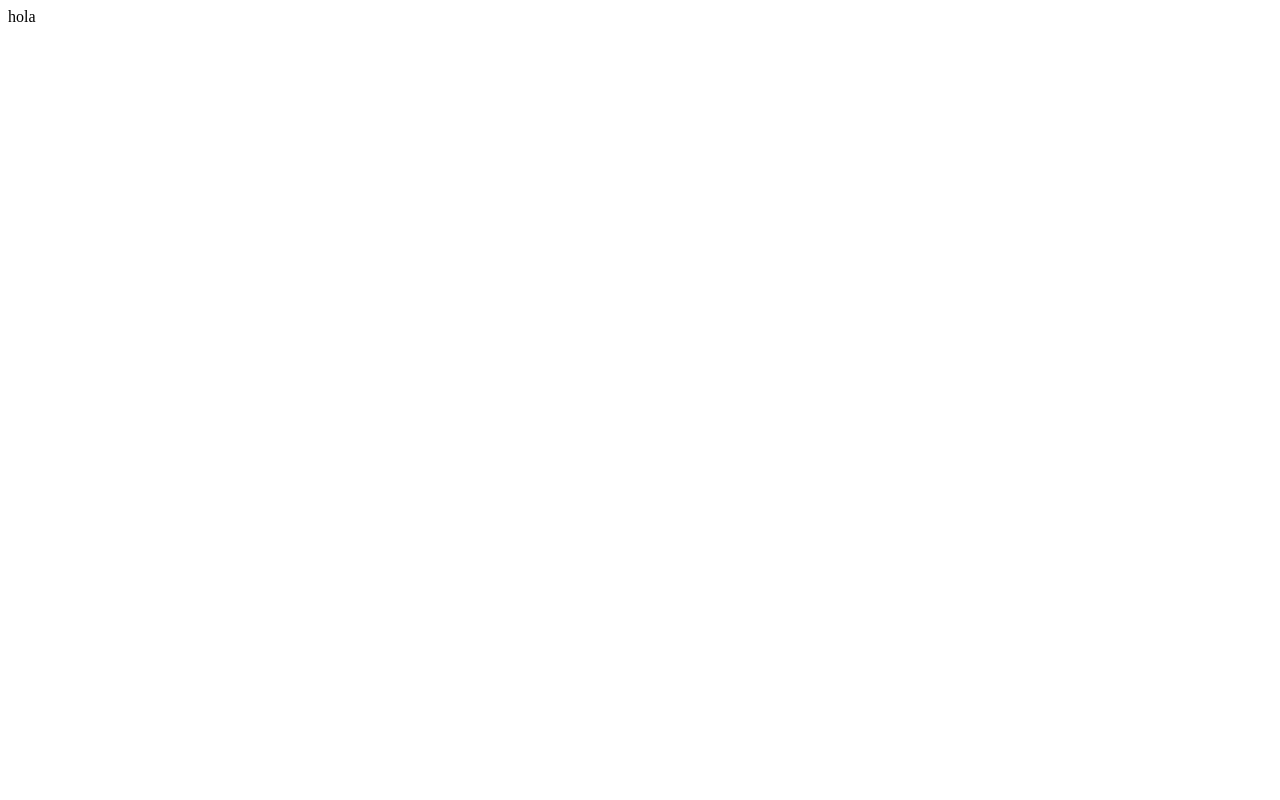
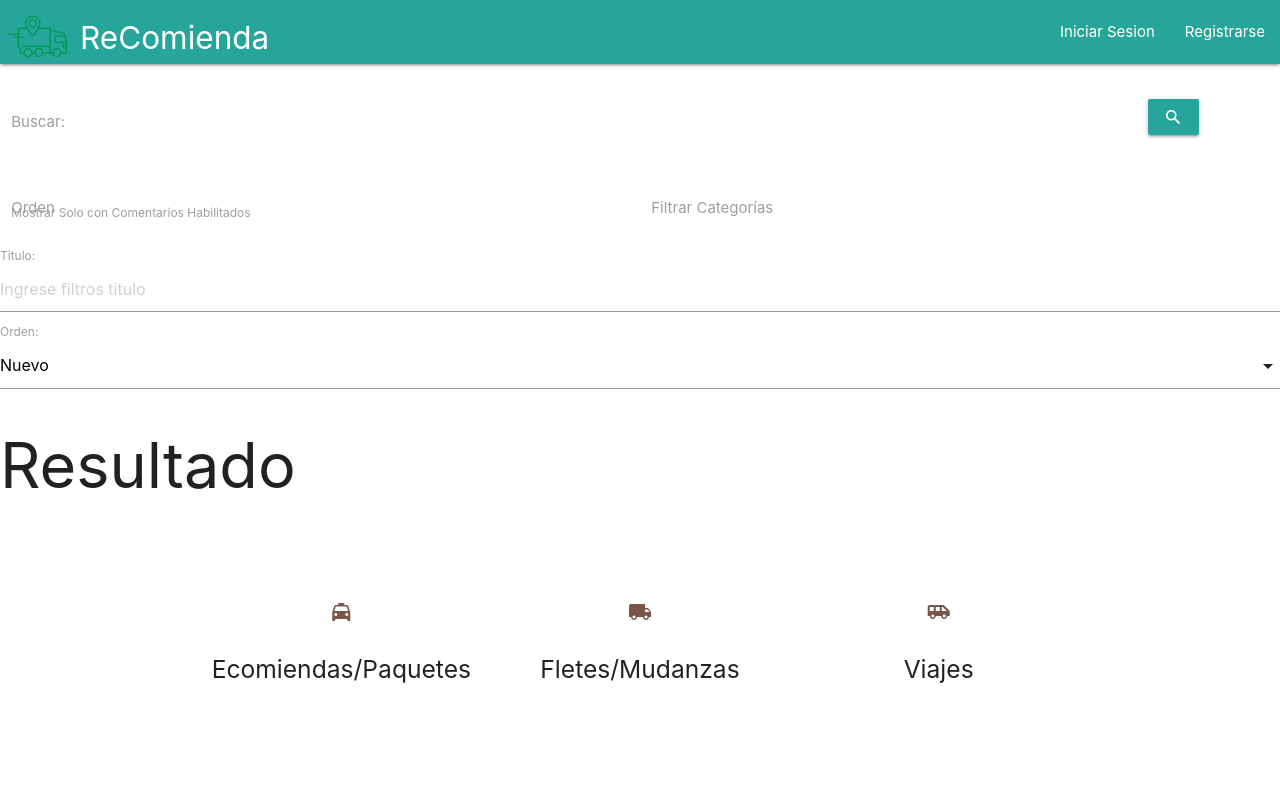
Before and after one commit to informatorio2020com07/Grupo1, a Django app: page /anuncio/search in a window 1280 px wide. Before the commit the page is almost empty. Run offline with Django 3.2, Linux system fonts and the light colour scheme; data that the repository does not hold is empty; some libraries are stand-ins or nearby versions.

Commit message:
Anda el search

```diff
--- a/ReComienda/Anuncio/templates/anuncio/index.html
+++ b/ReComienda/Anuncio/templates/anuncio/index.html
@@ -42,14 +42,15 @@
         <h5 class="header col s12 light">DESCRIPCION introductoria de la web...</h5>
       </div>
         <div class="row center">
-          <form method="GET" enctype="multipart/form-data" action="{% url 'search' %}">
+        {% include "anuncio/search_form.html"%}
+        <!--  <form method="GET" enctype="multipart/form-data" action="{% url 'search' %}">
 
             {{ search_form }}
 
          <input type="submit" name="">
 
           <a href="#" id="download-button" class="btn-large waves-effect waves-light teal lighten-1"><i class="material-icons">search</i></a></a>
-        </div></form>
+        </div></form> !-->
     </div>
       <div class="parallax"><img src="{% static 'img/ruta.jpg' %}" alt="Unsplashed background img 3"></div>
 </div>
--- /dev/null
+++ b/ReComienda/Anuncio/templates/anuncio/search.html
@@ -0,0 +1,17 @@
+{% extends 'base.html' %}
+{% load static %}
+{% block titulonavegador %}
+Buscar
+{% endblock %}
+
+{% block contenido %}
+<form action="" >
+
+{{ form }}
+
+</form>
+
+<h1>Resultado</h1>
+{% include 'anuncio/anuncio_cuadricula.html' with lista_anuncio=publicaciones%}
+
+{% endblock %}
--- a/ReComienda/Anuncio/templates/anuncio/search_form.html
+++ b/ReComienda/Anuncio/templates/anuncio/search_form.html
@@ -1,4 +1,4 @@
-<form method="GET" style="padding-top: 20px;">
+<form method="GET" style="padding-top: 20px;" action="{% url 'search'%}">
 
 
     <div class="row">
--- a/ReComienda/Anuncio/views.py
+++ b/ReComienda/Anuncio/views.py
@@ -117,11 +117,8 @@ def borrar_anuncioT(request,id):
             anuncio.delete()
             return redirect("ver_perfil", request.user.id)
 
+
 def search(request):
-    return HttpResponse("hola")
-    anuncio = Anuncio_Trans.objects.get(pk=id)
-
-"""def search(request):
     # parametros
     param_titulo = request.GET.get('titulo','')
     #param_payment = request.GET.get('param_payment','')
@@ -133,4 +130,4 @@ def search(request):
     form = SearchForm()
     contexto = {"form":form, "publicaciones":publicaciones}
 
-    return render(request, "anuncio/search.html", contexto)"""
+    return render(request, "anuncio/search.html", contexto)
--- a/ReComienda/templates/base.html
+++ b/ReComienda/templates/base.html
@@ -31,6 +31,7 @@
           <a href="{% url 'ver_perfil' request.user.id %}" class="brand-logo right"><img class="circle foto-perfil-esquina" src="{% static 'img/pordefecto.jpg' %}" style=" height: 40px; width: 40px"></a>
           {% endif%}
 
+
           <li><a href="{% url 'cerrar_sesion' %}">Cerrar sesión</a></li>
           <li><a class="dropdown-trigger" href="#" data-target="dropdown1">Crear Anuncio<i class="material-icons right">arrow_drop_down</i></a></li>
 
@@ -42,6 +43,7 @@
         </ul>
       </div>
     </nav>
+  {% include "anuncio/search_form.html"%}
   </header>
 
   <main>
```
